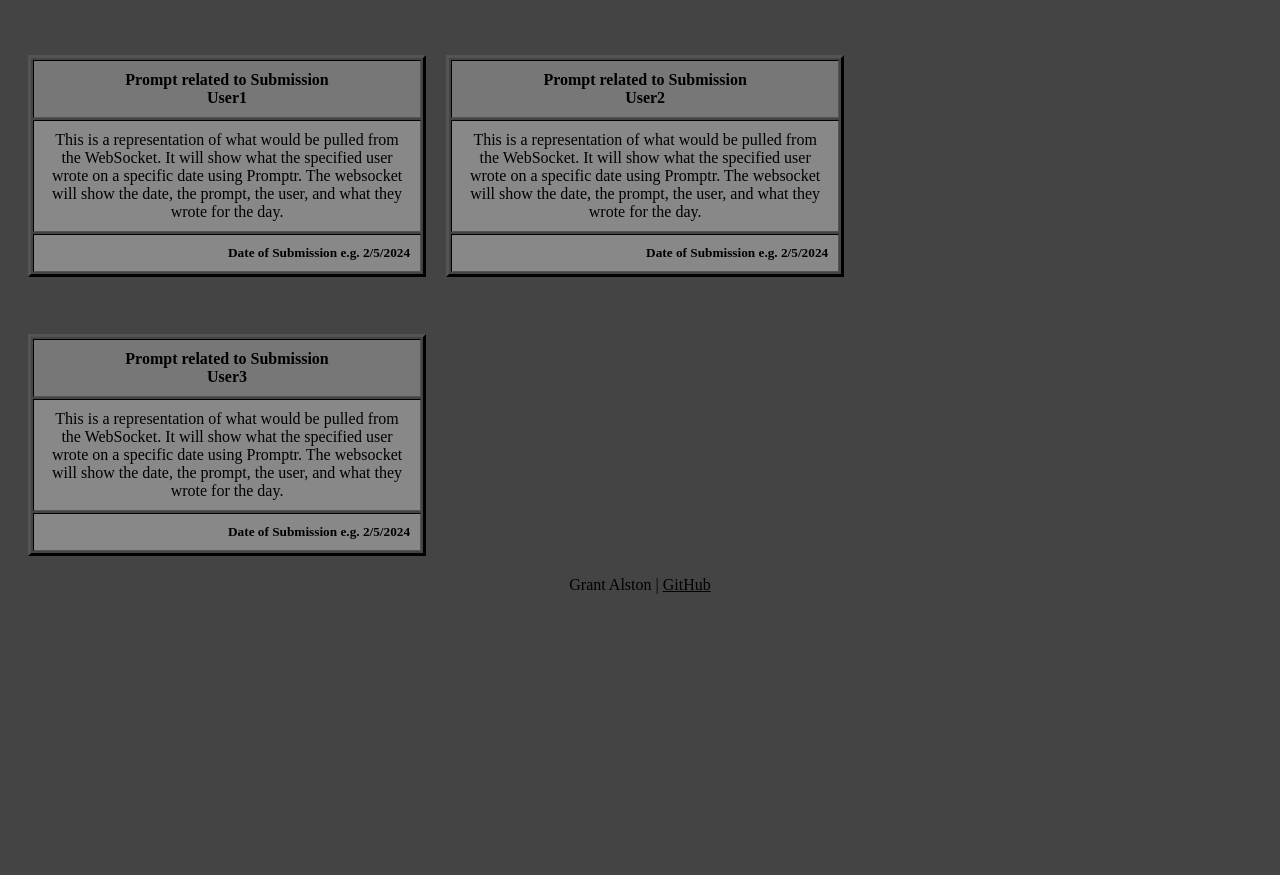
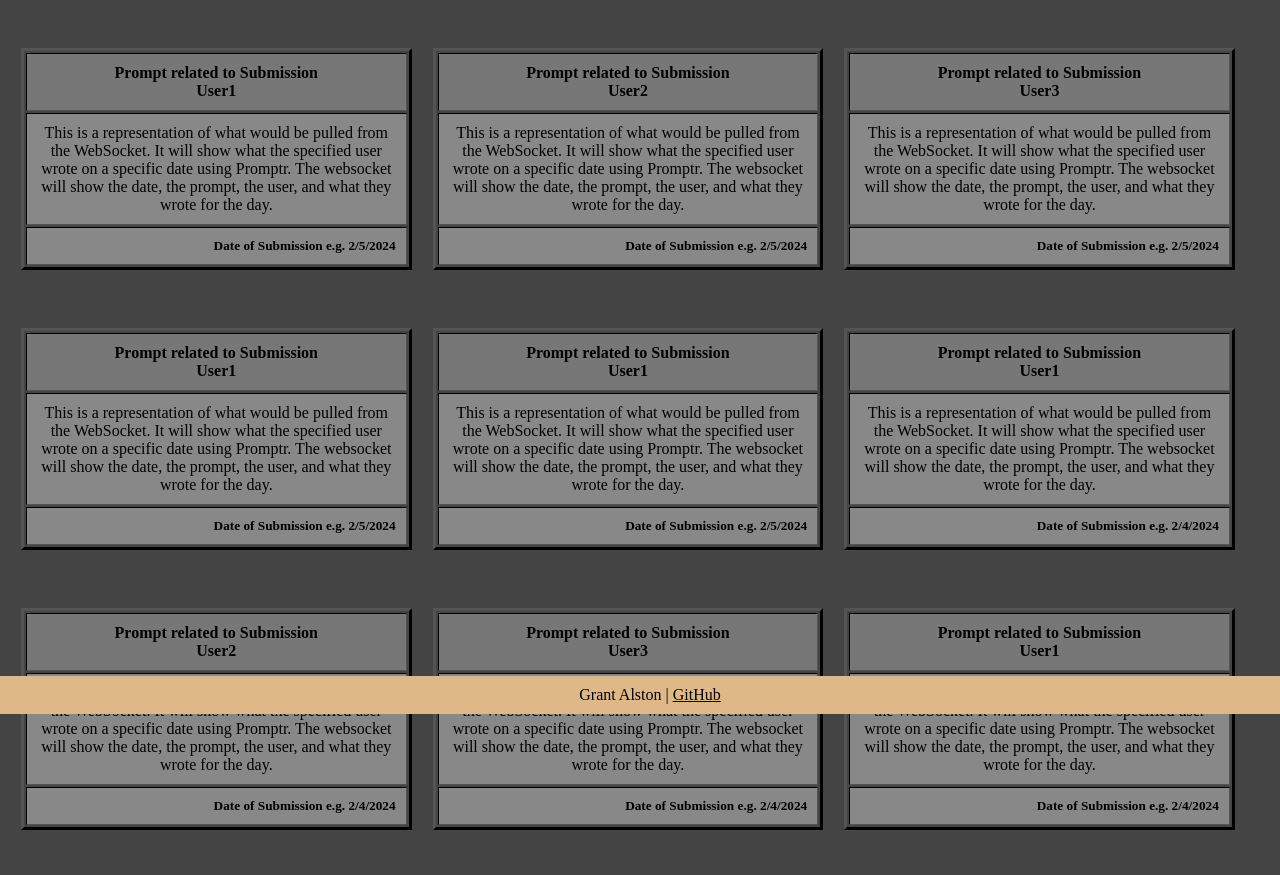
Before and after one commit to kidalonious/startup, a plain HTML site: page read.html in a window 1280 px wide. Shown: the part 86-961 px from the top of the page. Before the commit the page ends 800 px from the top, so only its background shows below. Drawn offline with Linux system fonts and the light colour scheme.

Commit message:
Fixed footer to bottom of page, adjusted table width

```diff
--- a/read.html
+++ b/read.html
@@ -85,6 +85,114 @@
                 </td>
             </tr>
         </table>
+        <table border="1" width="500px">
+            <tr>
+                <th colspan="2">
+                    <h4>Prompt related to Submission</h4>
+                    <h4>User1</h4>
+                </th>
+            </tr>
+            <tr>
+                <td colspan="2">
+                    This is a representation of what would be pulled from the WebSocket. It will show what the specified user wrote on a specific date using Promptr. The websocket will show the date, the prompt, the user, and what they wrote for the day.
+                </td>
+            </tr>
+            <tr>
+                <td align="right">
+                    <h5>Date of Submission e.g. 2/5/2024</h5>
+                </td>
+            </tr>
+        </table>
+        <table border="1" width="500px">
+            <tr>
+                <th colspan="2">
+                    <h4>Prompt related to Submission</h4>
+                    <h4>User1</h4>
+                </th>
+            </tr>
+            <tr>
+                <td colspan="2">
+                    This is a representation of what would be pulled from the WebSocket. It will show what the specified user wrote on a specific date using Promptr. The websocket will show the date, the prompt, the user, and what they wrote for the day.
+                </td>
+            </tr>
+            <tr>
+                <td align="right">
+                    <h5>Date of Submission e.g. 2/5/2024</h5>
+                </td>
+            </tr>
+        </table>
+        <table border="1" width="500px">
+            <tr>
+                <th colspan="2">
+                    <h4>Prompt related to Submission</h4>
+                    <h4>User1</h4>
+                </th>
+            </tr>
+            <tr>
+                <td colspan="2">
+                    This is a representation of what would be pulled from the WebSocket. It will show what the specified user wrote on a specific date using Promptr. The websocket will show the date, the prompt, the user, and what they wrote for the day.
+                </td>
+            </tr>
+            <tr>
+                <td align="right">
+                    <h5>Date of Submission e.g. 2/4/2024</h5>
+                </td>
+            </tr>
+        </table>
+        <table border="1" width="500px">
+            <tr>
+                <th colspan="2">
+                    <h4>Prompt related to Submission</h4>
+                    <h4>User2</h4>
+                </th>
+            </tr>
+            <tr>
+                <td colspan="2">
+                    This is a representation of what would be pulled from the WebSocket. It will show what the specified user wrote on a specific date using Promptr. The websocket will show the date, the prompt, the user, and what they wrote for the day.
+                </td>
+            </tr>
+            <tr>
+                <td align="right">
+                    <h5>Date of Submission e.g. 2/4/2024</h5>
+                </td>
+            </tr>
+        </table>
+        <table border="1" width="500px">
+            <tr>
+                <th colspan="2">
+                    <h4>Prompt related to Submission</h4>
+                    <h4>User3</h4>
+                </th>
+            </tr>
+            <tr>
+                <td colspan="2">
+                    This is a representation of what would be pulled from the WebSocket. It will show what the specified user wrote on a specific date using Promptr. The websocket will show the date, the prompt, the user, and what they wrote for the day.
+                </td>
+            </tr>
+            <tr>
+                <td align="right">
+                    <h5>Date of Submission e.g. 2/4/2024</h5>
+                </td>
+            </tr>
+        </table>
+        <table border="1" width="500px">
+            <tr>
+                <th colspan="2">
+                    <h4>Prompt related to Submission</h4>
+                    <h4>User1</h4>
+                </th>
+            </tr>
+            <tr>
+                <td colspan="2">
+                    This is a representation of what would be pulled from the WebSocket. It will show what the specified user wrote on a specific date using Promptr. The websocket will show the date, the prompt, the user, and what they wrote for the day.
+                </td>
+            </tr>
+            <tr>
+                <td align="right">
+                    <h5>Date of Submission e.g. 2/4/2024</h5>
+                </td>
+            </tr>
+        </table>
     </main>
     <footer>
         Grant Alston | <a href="https://github.com/kidalonious/startup" target="_blank">GitHub</a>
--- a/styles.css
+++ b/styles.css
@@ -1,5 +1,7 @@
 body {
     overflow-y: auto;
+    margin:0;
+    padding:0;
 }
 
 
@@ -34,14 +36,15 @@ main {
     flex-wrap: wrap;
     align-items: center;
     align-self: center;
+    margin-bottom: 25px;
 }
 
 table {
     align-items: baseline;
-    width: 32%;
+    width: 31%;
     margin-top: 3.8%;
     margin-right: 10px;
-    margin-left: 10px;
+    margin-left: 11px;
     margin-bottom: 10px;
     flex: none;
     min-width: none;
@@ -75,3 +78,13 @@ main > h4 {
 button, input {
     background-color: burlywood;
 }
+
+footer {
+    position: fixed;
+    left: 0;
+    bottom: 0;
+    width: 100%;
+    background-color: burlywood;
+    padding: 10px;
+    text-align: center;
+}
```
